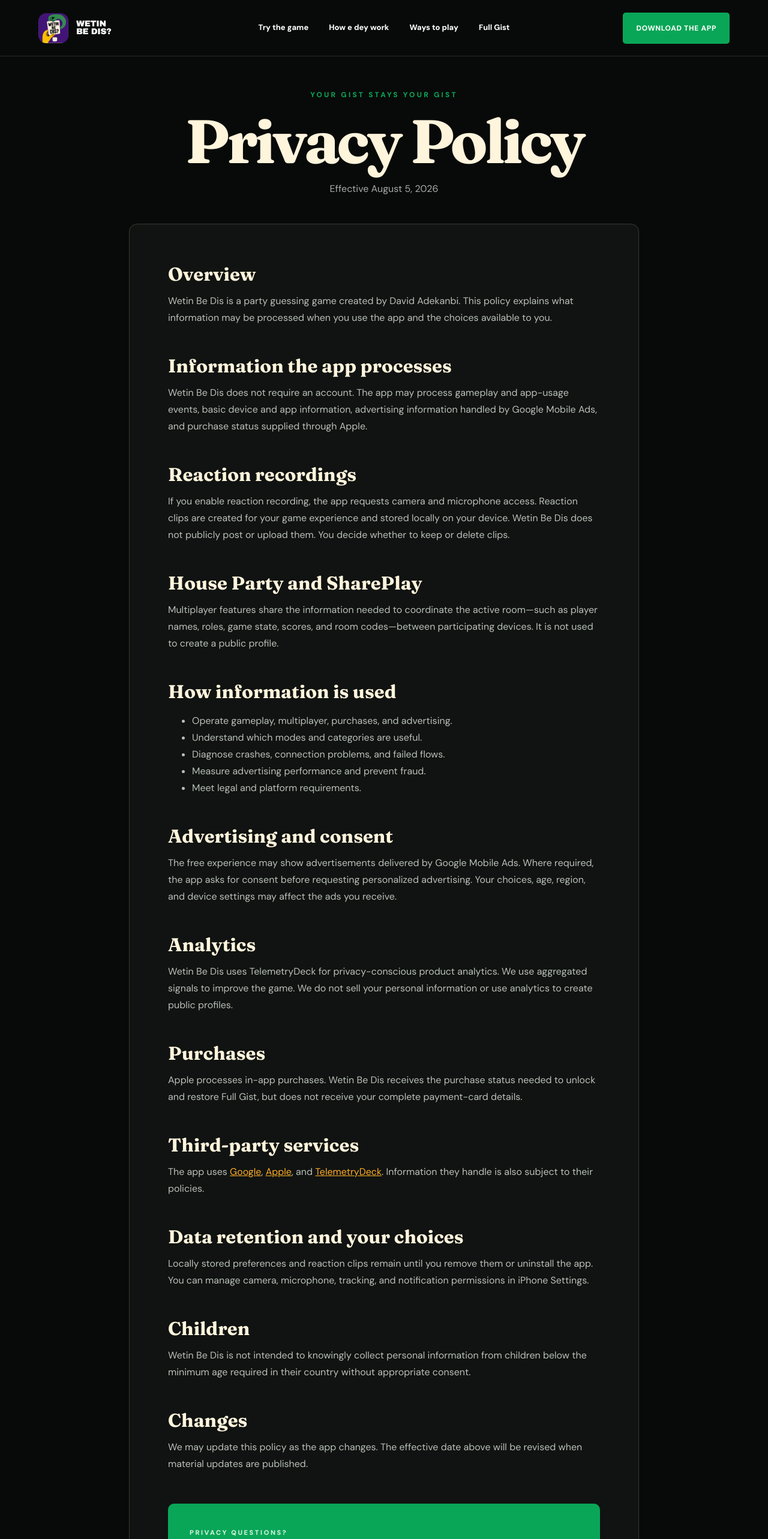
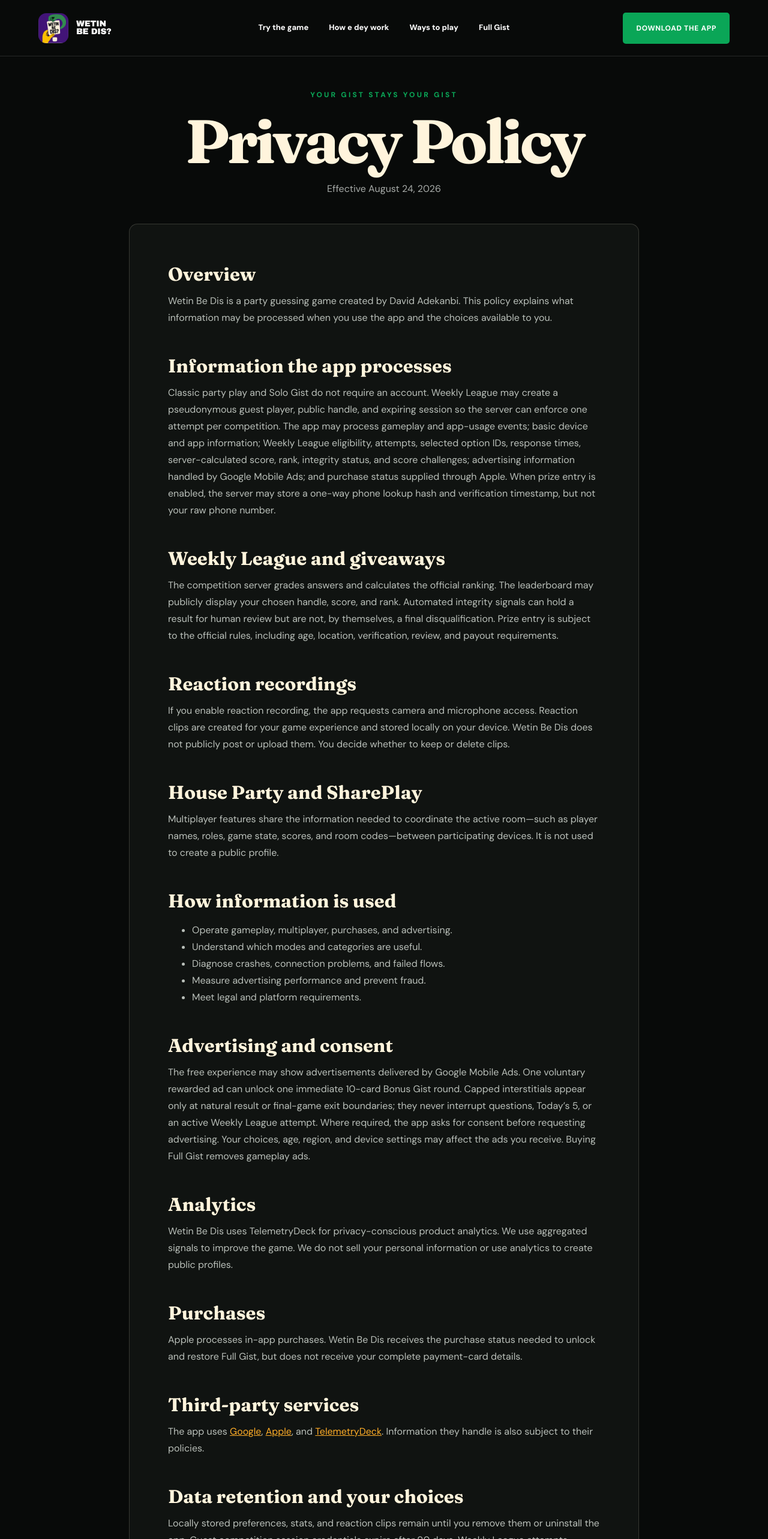
Before and after one commit to Adeday00/wetinbedis.com, a Next.js app: page /privacy in a window 1280 px wide. Shown: the top 2566 px of the page at 60% size. Built offline with nearby package versions, Linux system fonts and the light colour scheme.

Commit message:
Update privacy policy for ads and Weekly League

```diff
--- a/app/privacy/page.tsx
+++ b/app/privacy/page.tsx
@@ -3,19 +3,20 @@
 export const metadata: Metadata = { title: "Privacy Policy — Wetin Be Dis", description: "How Wetin Be Dis handles analytics, advertising, purchases, multiplayer, and reaction recordings." };
 
 export default function Privacy() {
-  return <main className="legal-shell"><section className="legal-hero"><span className="section-kicker">YOUR GIST STAYS YOUR GIST</span><h1>Privacy Policy</h1><p>Effective August 5, 2026</p></section><article className="legal-card policy">
+  return <main className="legal-shell"><section className="legal-hero"><span className="section-kicker">YOUR GIST STAYS YOUR GIST</span><h1>Privacy Policy</h1><p>Effective August 24, 2026</p></section><article className="legal-card policy">
     <h2>Overview</h2><p>Wetin Be Dis is a party guessing game created by David Adekanbi. This policy explains what information may be processed when you use the app and the choices available to you.</p>
-    <h2>Information the app processes</h2><p>Wetin Be Dis does not require an account. The app may process gameplay and app-usage events, basic device and app information, advertising information handled by Google Mobile Ads, and purchase status supplied through Apple.</p>
+    <h2>Information the app processes</h2><p>Classic party play and Solo Gist do not require an account. Weekly League may create a pseudonymous guest player, public handle, and expiring session so the server can enforce one attempt per competition. The app may process gameplay and app-usage events; basic device and app information; Weekly League eligibility, attempts, selected option IDs, response times, server-calculated score, rank, integrity status, and score challenges; advertising information handled by Google Mobile Ads; and purchase status supplied through Apple. When prize entry is enabled, the server may store a one-way phone lookup hash and verification timestamp, but not your raw phone number.</p>
+    <h2>Weekly League and giveaways</h2><p>The competition server grades answers and calculates the official ranking. The leaderboard may publicly display your chosen handle, score, and rank. Automated integrity signals can hold a result for human review but are not, by themselves, a final disqualification. Prize entry is subject to the official rules, including age, location, verification, review, and payout requirements.</p>
     <h2>Reaction recordings</h2><p>If you enable reaction recording, the app requests camera and microphone access. Reaction clips are created for your game experience and stored locally on your device. Wetin Be Dis does not publicly post or upload them. You decide whether to keep or delete clips.</p>
     <h2>House Party and SharePlay</h2><p>Multiplayer features share the information needed to coordinate the active room—such as player names, roles, game state, scores, and room codes—between participating devices. It is not used to create a public profile.</p>
     <h2>How information is used</h2><ul><li>Operate gameplay, multiplayer, purchases, and advertising.</li><li>Understand which modes and categories are useful.</li><li>Diagnose crashes, connection problems, and failed flows.</li><li>Measure advertising performance and prevent fraud.</li><li>Meet legal and platform requirements.</li></ul>
-    <h2>Advertising and consent</h2><p>The free experience may show advertisements delivered by Google Mobile Ads. Where required, the app asks for consent before requesting personalized advertising. Your choices, age, region, and device settings may affect the ads you receive.</p>
+    <h2>Advertising and consent</h2><p>The free experience may show advertisements delivered by Google Mobile Ads. One voluntary rewarded ad can unlock one immediate 10-card Bonus Gist round. Capped interstitials appear only at natural result or final-game exit boundaries; they never interrupt questions, Today’s 5, or an active Weekly League attempt. Where required, the app asks for consent before requesting advertising. Your choices, age, region, and device settings may affect the ads you receive. Buying Full Gist removes gameplay ads.</p>
     <h2>Analytics</h2><p>Wetin Be Dis uses TelemetryDeck for privacy-conscious product analytics. We use aggregated signals to improve the game. We do not sell your personal information or use analytics to create public profiles.</p>
     <h2>Purchases</h2><p>Apple processes in-app purchases. Wetin Be Dis receives the purchase status needed to unlock and restore Full Gist, but does not receive your complete payment-card details.</p>
     <h2>Third-party services</h2><p>The app uses <a href="https://policies.google.com/privacy">Google</a>, <a href="https://www.apple.com/legal/privacy/">Apple</a>, and <a href="https://telemetrydeck.com/privacy/">TelemetryDeck</a>. Information they handle is also subject to their policies.</p>
-    <h2>Data retention and your choices</h2><p>Locally stored preferences and reaction clips remain until you remove them or uninstall the app. You can manage camera, microphone, tracking, and notification permissions in iPhone Settings.</p>
+    <h2>Data retention and your choices</h2><p>Locally stored preferences, stats, and reaction clips remain until you remove them or uninstall the app. Guest competition session credentials expire after 90 days. Weekly League attempts, answers, timings, challenges, and leaderboard records are retained while a competition, review, payout, dispute, fraud investigation, or legal or accounting obligation remains open, and are deleted or de-identified when no longer needed. You can manage camera, microphone, tracking, and notification permissions in iPhone Settings.</p>
     <h2>Children</h2><p>Wetin Be Dis is not intended to knowingly collect personal information from children below the minimum age required in their country without appropriate consent.</p>
     <h2>Changes</h2><p>We may update this policy as the app changes. The effective date above will be revised when material updates are published.</p>
-    <div className="contact-box"><span>PRIVACY QUESTIONS?</span><h2>Your question is welcome.</h2><a href="mailto:support@wetinbedis.com?subject=Wetin%20Be%20Dis%20Privacy">EMAIL US ↗</a></div>
+    <div className="contact-box"><span>PRIVACY QUESTIONS OR REQUESTS?</span><h2>Your question is welcome.</h2><p>For a League request, include your public handle and competition. We may need limited information to verify the request, and may delay deletion where records are needed to finish a prize review, prevent fraud, or comply with law.</p><a href="mailto:support@wetinbedis.com?subject=Wetin%20Be%20Dis%20Privacy">EMAIL US ↗</a></div>
   </article></main>;
 }
```
